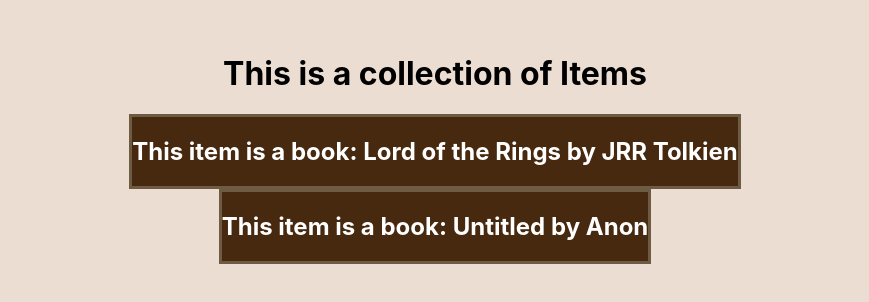
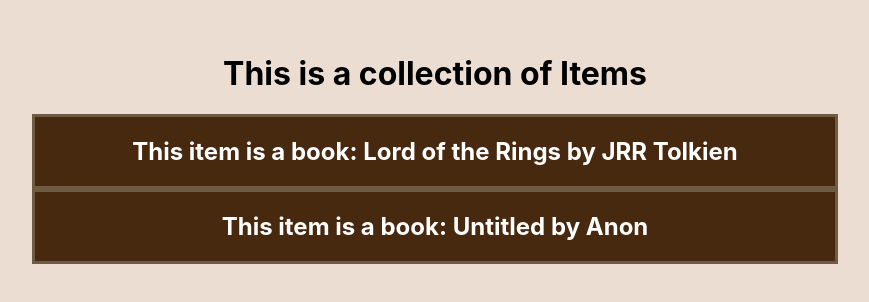
Before and after one commit to raegar/practice-react, a React (Create React App) app: page / in a window 1280 px wide. Shown: the part 252-554 px from the top of the page, without its empty margins (205-1074 px from the left). Built offline with nearby package versions, Linux system fonts and the light colour scheme.

Commit message:
Fixed typo in css and added a fixed width to book

```diff
--- a/src/Book.css
+++ b/src/Book.css
@@ -4,10 +4,11 @@
     border-width: 3px;
     border-color: rgb(110, 91, 68);
     min-height: 3em;
+    width: 800px;
     display: flex;
     flex-direction: column;
     align-items: center;
     justify-content: center;
-    font-size: 1e,;
+    font-size: 1em;
     color: white;
 }
```
